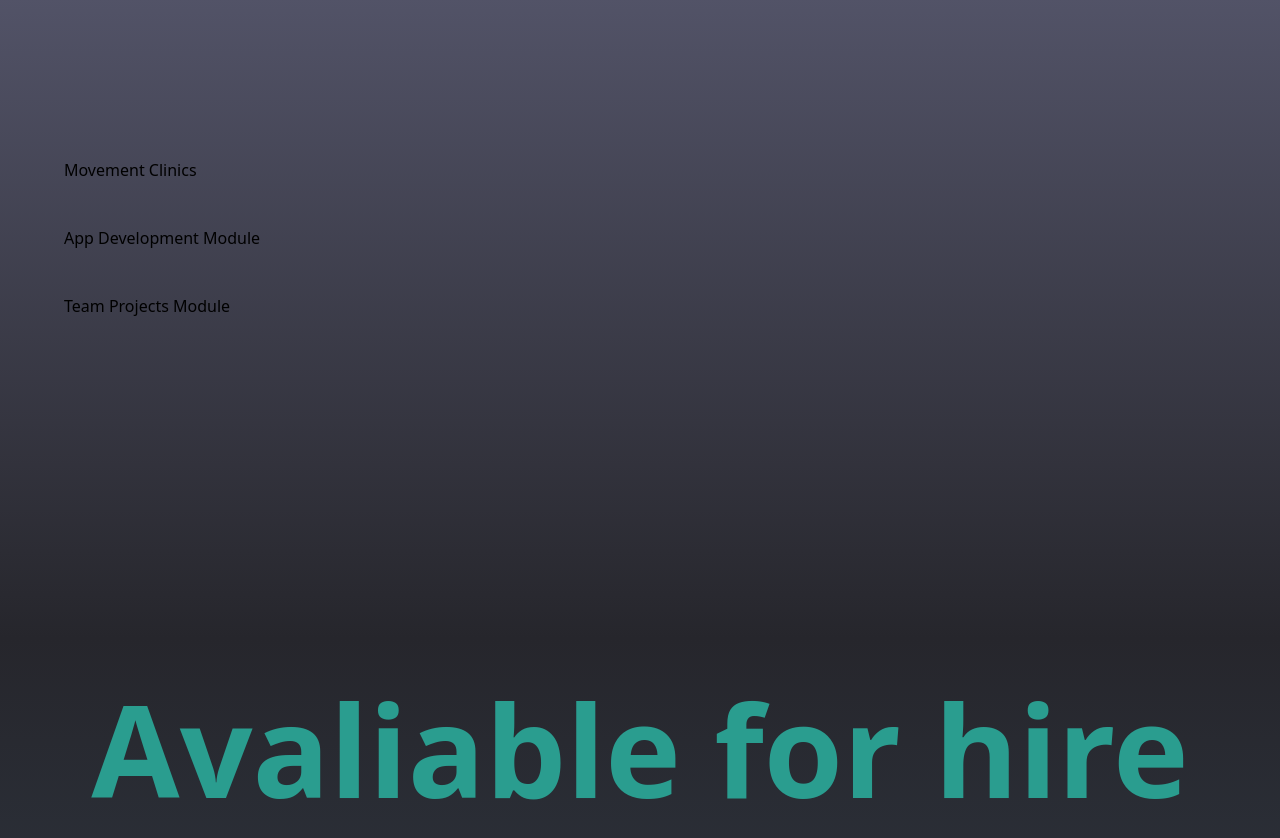
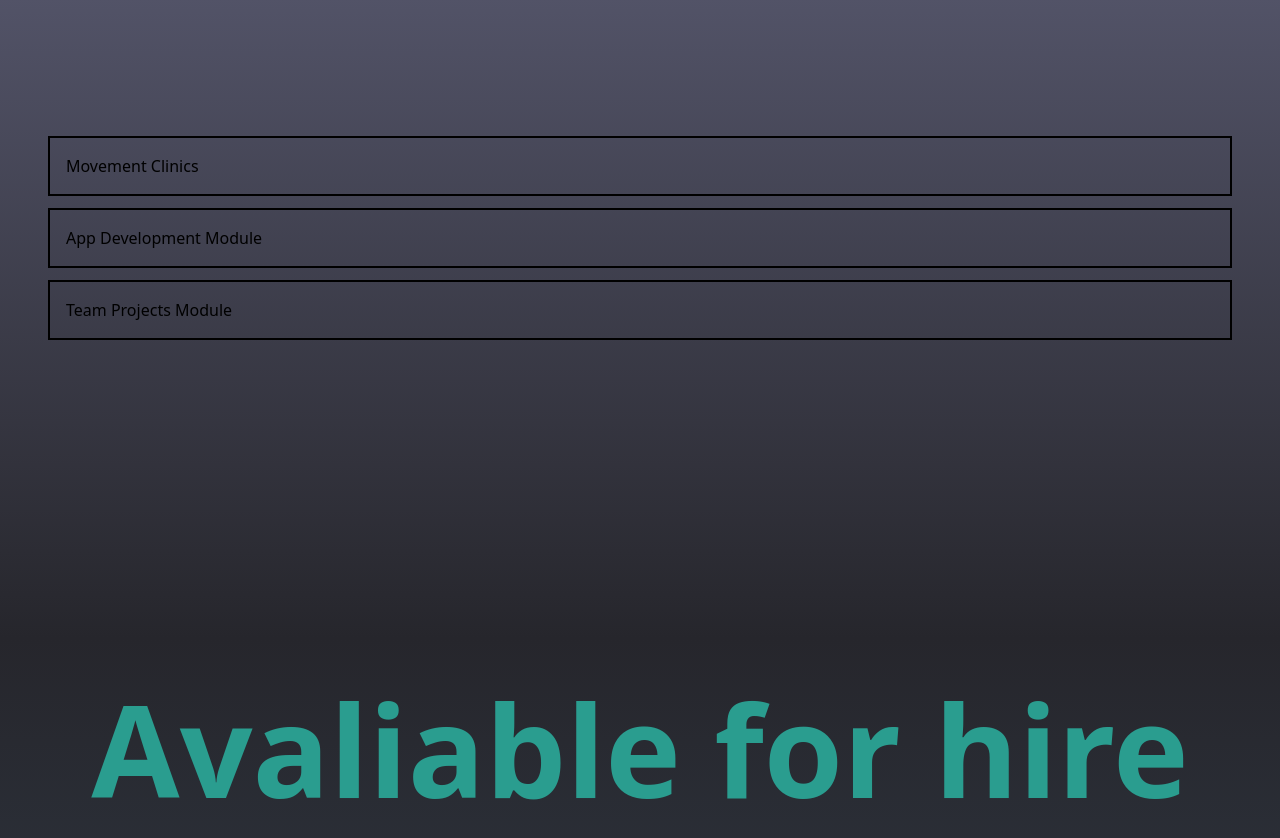
Before and after one commit to bendruce/showroom, a Next.js app: page / in a window 1280 px wide. Shown: the part 2560-3398 px from the top of the page. Built offline with nearby package versions, Linux system fonts and the light colour scheme.

Commit message:
projects 2

```diff
--- a/pages/index.jsx
+++ b/pages/index.jsx
@@ -447,9 +447,9 @@ export default function Page() {
         className={`projects flex flex-col p-3 sm:p-12 w-full bg-gradient-to-b from-background-dark4 to-background-dark6 h-[100vh] -mb-px items-center justify-center gap-3
     transition-opacity  ${isLoaded ? "opacity-100" : "opacity-0"}`}
       >
-        <div className="w-full h-fit border-black p-4 "><h1>Movement Clinics</h1></div>
-        <div className="w-full h-fit border-black p-4 "><h1>App Development Module</h1></div>
-        <div className="w-full h-fit border-black p-4 "><h1>Team Projects Module</h1></div>
+        <div className="w-full h-fit border-black border-2 p-4 "><h1>Movement Clinics</h1></div>
+        <div className="w-full h-fit border-black border-2 p-4 "><h1>App Development Module</h1></div>
+        <div className="w-full h-fit border-black border-2 p-4 "><h1>Team Projects Module</h1></div>
       </div>
       <div
         id="contact-me"
```
